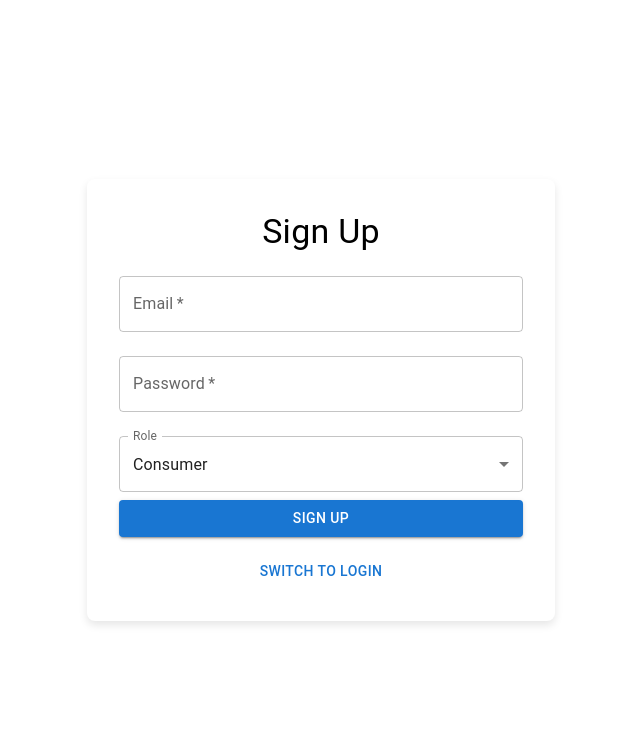
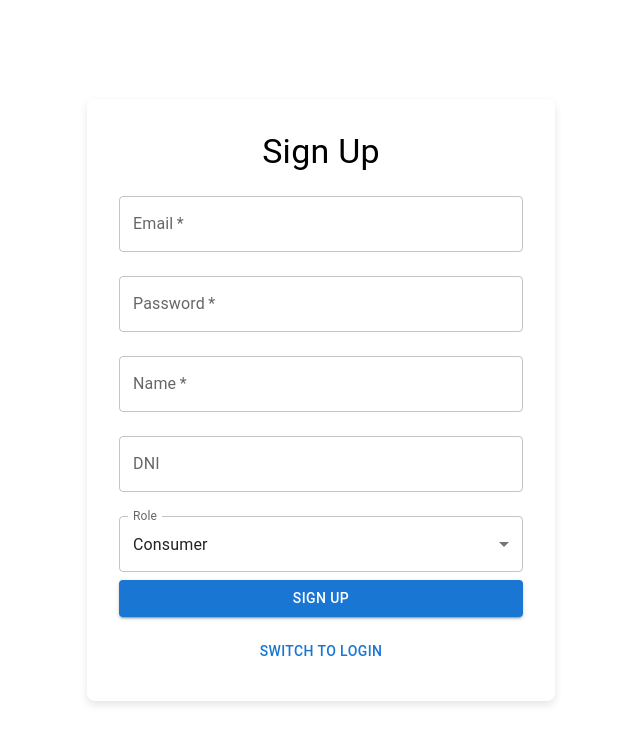
Before and after one commit to DaviAgulham/ChallengeAuta, a React (Create React App) app: page /login in a window 1280 px wide. Both pictures are taken after a click on the button "SWITCH TO SIGN UP". Shown: the top 744 px of the page, without its empty margins (319-959 px from the left). Built offline with nearby package versions, Linux system fonts and the light colour scheme; no server answers; what @mercadopago/sdk-react would draw is missing.

Commit message:
Login improvement

```diff
--- a/src/pages/Login.tsx
+++ b/src/pages/Login.tsx
@@ -6,7 +6,7 @@ import MuiAlert, { AlertProps } from '@mui/material/Alert';
 import { useNavigate } from "react-router-dom";
 import { assignRole } from '../firestore/roles';
 import { useAuth } from "../context/AuthContext";
-import { doc, getDoc } from "firebase/firestore";
+import { doc, setDoc, getDoc } from "firebase/firestore";
 import { db } from "../config/firebaseConfig";
 
 const Alert = React.forwardRef<HTMLDivElement, AlertProps>(function Alert(props, ref) {
@@ -14,7 +14,15 @@ const Alert = React.forwardRef<HTMLDivElement, AlertProps>(function Alert(props,
 });
 
 const Login: React.FC = () => {
-  const { register, handleSubmit, control } = useForm();
+  const { register, handleSubmit, control, formState: { errors } } = useForm({
+    defaultValues: {
+      email: '',
+      password: '',
+      name: '',
+      dni: '',
+      role: 'consumer'
+    }
+  });
   const auth = getAuth();
   const [isSignUp, setIsSignUp] = useState(false);
   const [errorOpen, setErrorOpen] = useState(false);
@@ -30,6 +38,14 @@ const Login: React.FC = () => {
     try {
       if (isSignUp) {
         const userCredential = await createUserWithEmailAndPassword(auth, data.email, data.password);
+
+        await setDoc(doc(db, "users", userCredential.user.uid), {
+          email: data.email,
+          name: data.name,
+          dni: data.dni,
+          role: data.role
+        });
+
         await assignRole(userCredential.user.uid, data.role);
         setUser(userCredential.user);
         setRole(data.role);
@@ -98,23 +114,54 @@ const Login: React.FC = () => {
         <Typography variant="h4">{isSignUp ? "Sign Up" : "Login"}</Typography>
         <Box component="form" onSubmit={handleSubmit(onSubmit)} sx={{ mt: 1 }}>
           <TextField
-            {...register("email")}
+            {...register("email", { required: "Email is required" })}
             label="Email"
             fullWidth
             margin="normal"
             variant="outlined"
             required
+            error={!!errors.email}
+            helperText={errors.email?.message}
           />
           <TextField
-            {...register("password")}
+            {...register("password", { required: "Password is required" })}
             label="Password"
             type="password"
             fullWidth
             margin="normal"
             variant="outlined"
             required
+            error={!!errors.password}
+            helperText={errors.password?.message}
           />
           {isSignUp && (
+            <>
+              <TextField
+                {...register("name", { required: "Name is required" })}
+                label="Name"
+                fullWidth
+                margin="normal"
+                variant="outlined"
+                required
+                error={!!errors.name}
+                helperText={errors.name?.message}
+              />
+              <TextField
+                {...register("dni", {
+                  required: "DNI is required",
+                  pattern: {
+                    value: /^[0-9]{1,8}$/,
+                    message: "DNI must be up to 8 digits"
+                  }
+                })}
+                label="DNI"
+                fullWidth
+                margin="normal"
+                variant="outlined"
+                inputProps={{ maxLength: 8 }}
+                error={!!errors.dni}
+                helperText={errors.dni?.message}
+              />
               <FormControl fullWidth margin="normal">
                 <InputLabel id="role-label">Role</InputLabel>
                 <Controller
@@ -133,6 +180,7 @@ const Login: React.FC = () => {
                   )}
                 />
               </FormControl>
+            </>
           )}
           <Button type="submit" variant="contained" color="primary" fullWidth>
             {isSignUp ? "Sign Up" : "Login"}
--- a/src/types.ts
+++ b/src/types.ts
@@ -18,6 +18,7 @@ export interface User {
   email?: string;
   role: UserRole;
   favorites?: string[];
+  dni?: string;
 }
 
 export interface Query {
```
Also changed, not shown: 1 other file (tests, documents, lock files or other folders). Lines whose indentation alone changed are shown as unchanged.
